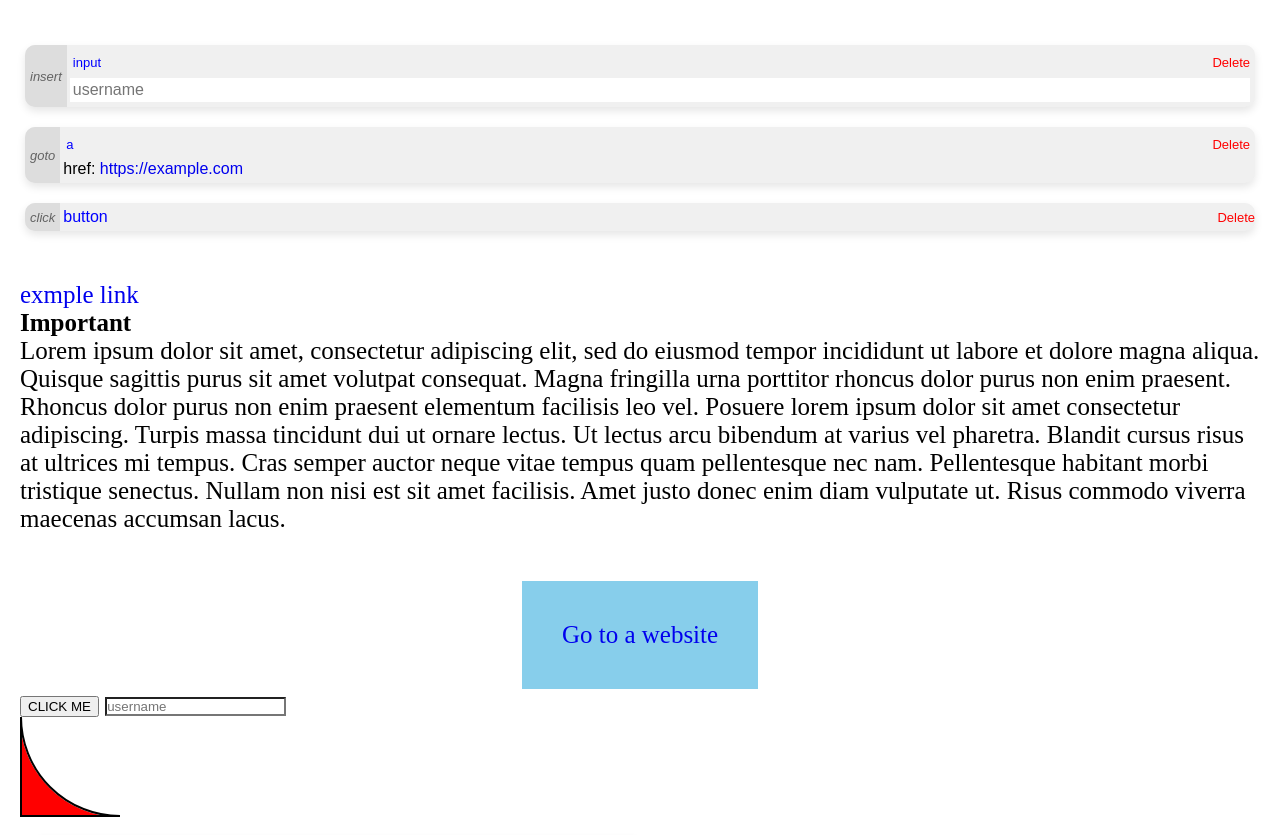
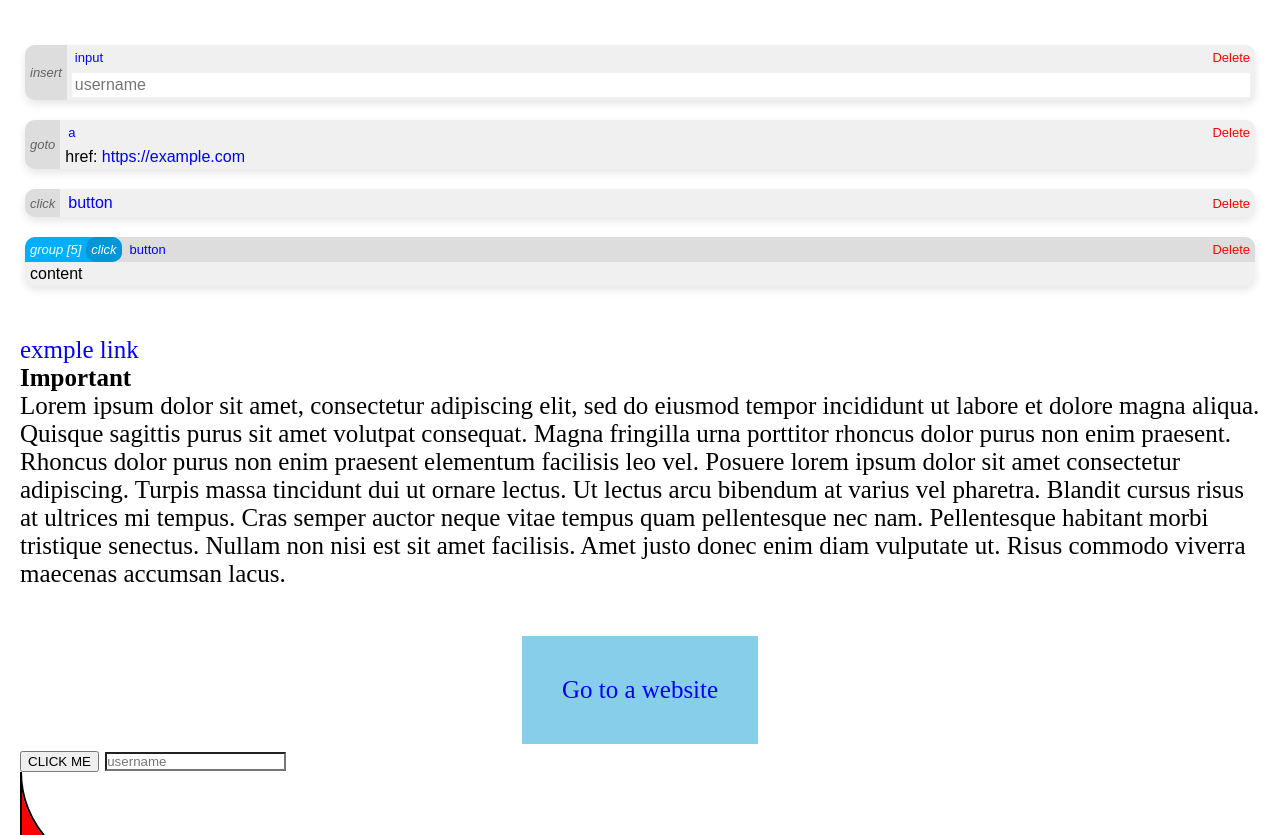
Before and after one commit to themmixproject/extension-test-project, a website built with webpack: page src/index.html in a window 1280 px wide. Shown: the top 835 px of the page. Built offline with nearby package versions, Linux system fonts and the light colour scheme.

Commit message:
Added group element styling, added differenciating group-item and element-item classes, deleted margin on .list-item-content class, added margin and padding to .main-content and .action-content classes

```diff
--- a/src/index.html
+++ b/src/index.html
@@ -10,6 +10,7 @@
         <div id="app">
             <ul id="ac-el-list">
                 <li>
+                    <div class="element-item">
                         <div class="action-type">
                             <span>insert</span>
                         </div>
@@ -24,8 +25,10 @@
                                 <input type="text" placeholder="username" />
                             </div>
                         </div>
+                    </div>
                 </li>
                 <li>
+                    <div class="element-item">
                         <div class="action-type">
                             <span>goto</span>
                         </div>
@@ -40,8 +43,10 @@
                                 href: <a href="https://example.com">https://example.com</a>
                             </div>
                         </div>
+                    </div>
                 </li>
                 <li>
+                    <div class="element-item">
                         <div class="action-type">
                             <span>click</span>
                         </div>
@@ -51,23 +56,30 @@
                             </div>
                             <button class="ac-delete-btn">Delete</button>
                         </div>
+                    </div>
                 </li>
-                <!-- <li>
-                    <header class="group">
-                        <div class="type-details">
-                            <div class="group-indicator">group</div>
-                            <div class="action-type">
-                                <span>click</span>
+                <li>
+                    <div class="group-item">
+                        <header class="group-header">
+                            <div class="group-details">
+                                <div class="group-type-wrapper">
+                                    <div class="group-type">
+                                        group [5]
                                     </div>
                                 </div>
-                        <div class="list-item-content-header">
+
+                                <div class="action-type">click</div>
+                            </div>
+                            <div class="main-content">
                                 <div class="element-details">
                                     <span style="color: blue;">button</span>
                                 </div>
                                 <button class="ac-delete-btn">Delete</button>
                             </div>
                         </header>
-                </li> -->
+                        <div class="group-content">content</div>
+                    </div>
+                </li>
             </ul>
             <a href="https://www.example.org">exmple link</a>
             <h1>Important</h1>
--- a/src/scss/main.scss
+++ b/src/scss/main.scss
@@ -123,12 +123,21 @@ td:nth-child(even) {
 
 
 #ac-el-list li {
-    display: flex;
     box-shadow: 0 4px 8px rgba(0, 0, 0, 0.1);
     border-radius: 10px;
     background-color: #f0f0f0;
     width: 100%;
     margin: 20px 0;
+}
+
+#ac-el-list .element-item {
+    display: flex;
+    flex-direction: row;
+}
+
+#ac-el-list .group-item {
+    display: flex;
+    flex-direction: column;
 }
 
     #ac-el-list .action-type {
@@ -148,8 +157,6 @@ td:nth-child(even) {
         display: flex;
         flex-direction: column;
         flex-grow: 1;
-        margin: 5px;
-        margin-left: 3px;
         overflow: hidden;
     }
 
@@ -164,6 +171,15 @@ td:nth-child(even) {
         overflow: hidden;
         width: 100%;
         min-width: 37.58px;
+        padding: 0 5px;
+        border-radius: 10px;
+    }
+
+    #ac-el-list .action-content {
+        overflow: hidden;
+        text-overflow: ellipsis;
+        white-space: nowrap;
+        margin: 3px 5px;
     }
 
     #ac-el-list .action-content input {
@@ -192,6 +208,10 @@ td:nth-child(even) {
         color: rgb(219, 0, 0);
     }
 
+    #ac-el-list .group-item .ac-delete-btn {
+        box-shadow: 0 0 4px 5px #dddddd;
+    }
+
     #ac-el-list .element-details {
         margin-left: 3px;
         padding: 5px 0;
@@ -203,47 +223,51 @@ td:nth-child(even) {
     }
 
 
-    #ac-el-list .action-content {
-        overflow: hidden;
-        text-overflow: ellipsis;
-        white-space: nowrap;
-        margin-top: 3px;
-    }
 
-
-    #ac-el-list .type-details {
+    #ac-el-list .group-header {
+        font-size: 13px;
         display: flex;
         flex-direction: row;
+        width: 100%;
         background-color: #dddddd;
         border-radius: 10px;
-    }
-
-    #ac-el-list .type-details .action-type {
-        border-radius: 10px;
+        border-bottom-left-radius: 0;
+        border-bottom-right-radius: 0;
+        overflow: hidden;
     }
 
     #ac-el-list .group-details {
         display: flex;
-        background-color: #dddddd;
-        color: #636363;
+        flex-direction: row;
+        background-color: #00aeff;
         border-radius: 10px;
+        border-bottom-left-radius: 0;
+        font-size: 13px;
+        font-style: italic;
+    }
+
+
+    #ac-el-list .group-type-wrapper {
+        border-radius: 10px;
+        display: flex;
+        flex-direction: column;
+        justify-content: center;
+        background-color: inherit;
+    }
+
+    #ac-el-list .group-type {
+        color: white;
+        white-space: nowrap;
+        word-wrap: none;
+        padding: 0 5px;
     }
 
     #ac-el-list .group-details .action-type {
         border-radius: 10px;
+        background-color: #0095da;
+        color: white;
     }
 
-    #ac-el-list header .group-indicator {
-        background-color: green;
-        font-style: italic;
-        color: white;
-        border-radius: 10px;
-        padding: 5px;
-        display: flex;
-        flex-direction: column;
-        justify-content: center;
+    #ac-el-list .group-content {
+        padding: 3px 5px;
     }
-
-    #ac-el-list header.group {
-        justify-content: initial;
-    }
```
Lines whose indentation alone changed are shown as unchanged.
